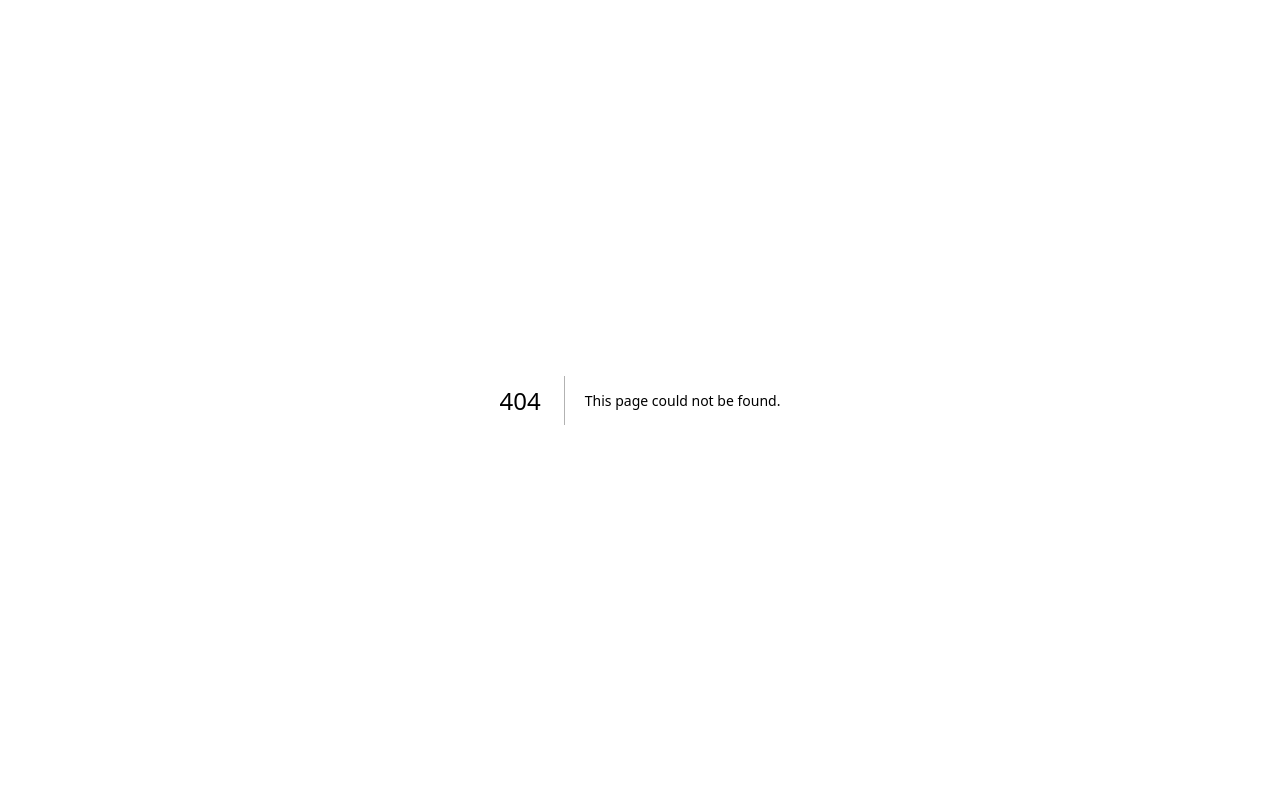
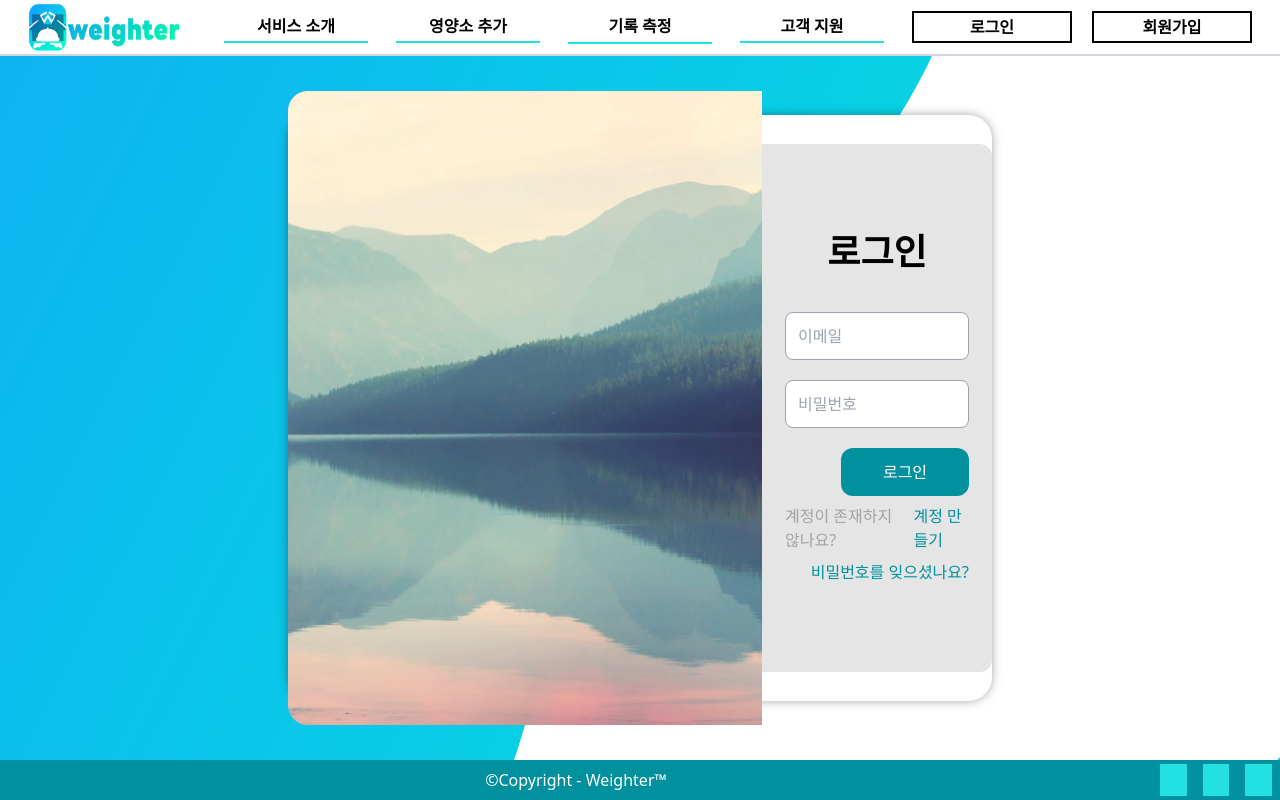
Before and after one commit to mth2171/the-weighter-web-nextjs, a Next.js app: page /auth/login in a window 1280 px wide. Before the commit this address had no page. Built offline with nearby package versions, Linux system fonts and the light colour scheme.

Commit message:
create login page

```diff
--- a/components/layout/Header.js
+++ b/components/layout/Header.js
@@ -84,7 +84,7 @@ const Header = () => {
         <Link href="/qna">
           <button className="flex w-36 h-[4vh] justify-center items-center border-b-2 border-menuitem mr-7 text-base font-semibold">고객 지원</button>
         </Link>
-        <Link href="/login">
+        <Link href="/auth/login">
           <button className="flex w-40 h-[4vh] justify-center items-center border-2 border-black mr-5 text-menu text-base font-semibold">로그인</button>
         </Link>
         <Link href="/auth/signup">
--- /dev/null
+++ b/components/login/background.js
@@ -0,0 +1,5 @@
+const Background = ({ children }) => {
+  return <div className="flex w-full h-full bg-auth justify-center items-center">{children}</div>;
+};
+
+export default Background;
--- /dev/null
+++ b/components/login/inner_box.js
@@ -0,0 +1,13 @@
+import Image from "next/image";
+import leftImage from "../../public/leftImage.png";
+import RightSide from "./right_side";
+const InnerBox = () => {
+  return (
+    <div className="flex w-[55%] h-5/6 bg-white shadow-shadow justify-center items-center rounded-3xl">
+      <Image src={leftImage} alt="leftImage" />
+      <RightSide />
+    </div>
+  );
+};
+
+export default InnerBox;
--- /dev/null
+++ b/components/login/right_side.js
@@ -0,0 +1,50 @@
+import axios from "axios";
+import Link from "next/link";
+import { useState } from "react";
+
+const RightSide = () => {
+  const [email, setEmail] = useState();
+  const [password, setPassword] = useState();
+
+  const onClickSubmitButton = () => {
+    if (email && password) {
+      axios
+        .post("/login/post", { id: email, pw: password })
+        .then((res) => console.log(res))
+        .catch((err) => console.error(err));
+    } else {
+      alert("아이디와 비밀번호를 입력해주세요");
+    }
+  };
+  return (
+    <div className="flex w-[45%] h-[90%] bg-neutral-200 rounded-r-xl justify-center items-center flex-col">
+      <label className="flex text-4xl font-bold mb-10">로그인</label>
+      <input
+        className="flex w-4/5 h-12 border-gray-400 border-[1px] rounded-lg px-3"
+        placeholder="이메일"
+        type="email"
+        onChange={(e) => setEmail(e.target.value)}
+      />
+      <input
+        className="flex w-4/5 h-12 border-gray-400 border-[1px] rounded-lg mt-5 px-3"
+        placeholder="비밀번호"
+        type="password"
+        onChange={(e) => setPassword(e.target.value)}
+      />
+      <div className="flex w-4/5 items-end flex-col">
+        <button className="flex w-32 h-12 bg-button mt-5 justify-center items-center rounded-xl text-white text-md" onClick={() => onClickSubmitButton()}>
+          로그인
+        </button>
+        <label className="flex text-neutral-400 mt-2">
+          계정이 존재하지 않나요?
+          <Link href="./signup">
+            <label className="flex text-button ml-2 cursor-pointer">계정 만들기</label>
+          </Link>
+        </label>
+        <label className="flex text-button mt-2">비밀번호를 잊으셨나요?</label>
+      </div>
+    </div>
+  );
+};
+
+export default RightSide;
--- a/components/signup/inner_box.js
+++ b/components/signup/inner_box.js
@@ -1,6 +1,5 @@
 import Image from "next/image";
 import leftImage from "../../public/leftImage.png";
-import lock from "../../public/lock.png";
 import { useState, useEffect } from "react";
 import axios from "axios";
 
--- /dev/null
+++ b/pages/auth/login.js
@@ -0,0 +1,15 @@
+import CommonLayout from "../../components/layout/CommonLayout";
+import Background from "../../components/login/background";
+import InnerBox from "../../components/login/inner_box";
+
+const Login = () => {
+  return (
+    <CommonLayout>
+      <Background>
+        <InnerBox />
+      </Background>
+    </CommonLayout>
+  );
+};
+
+export default Login;
```
